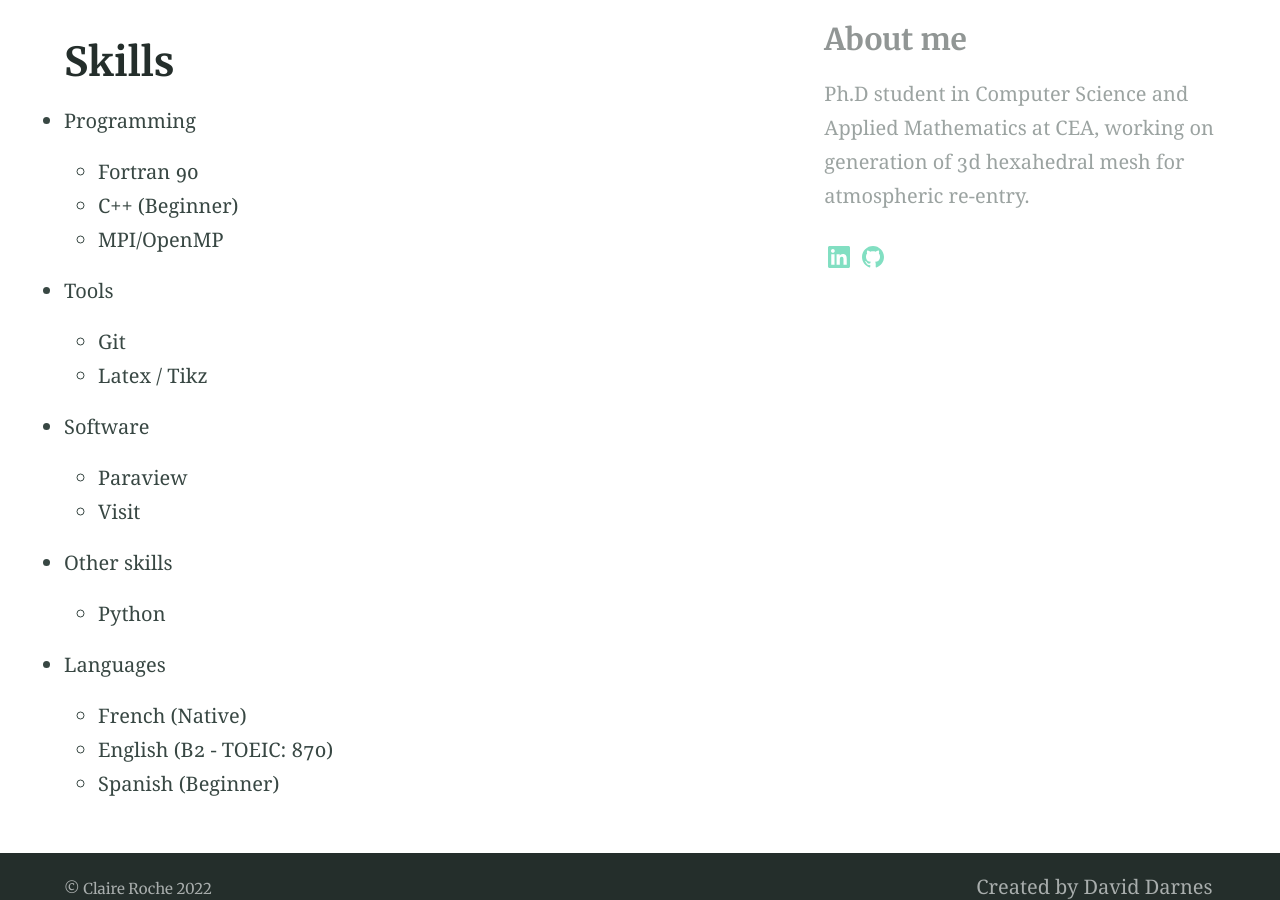
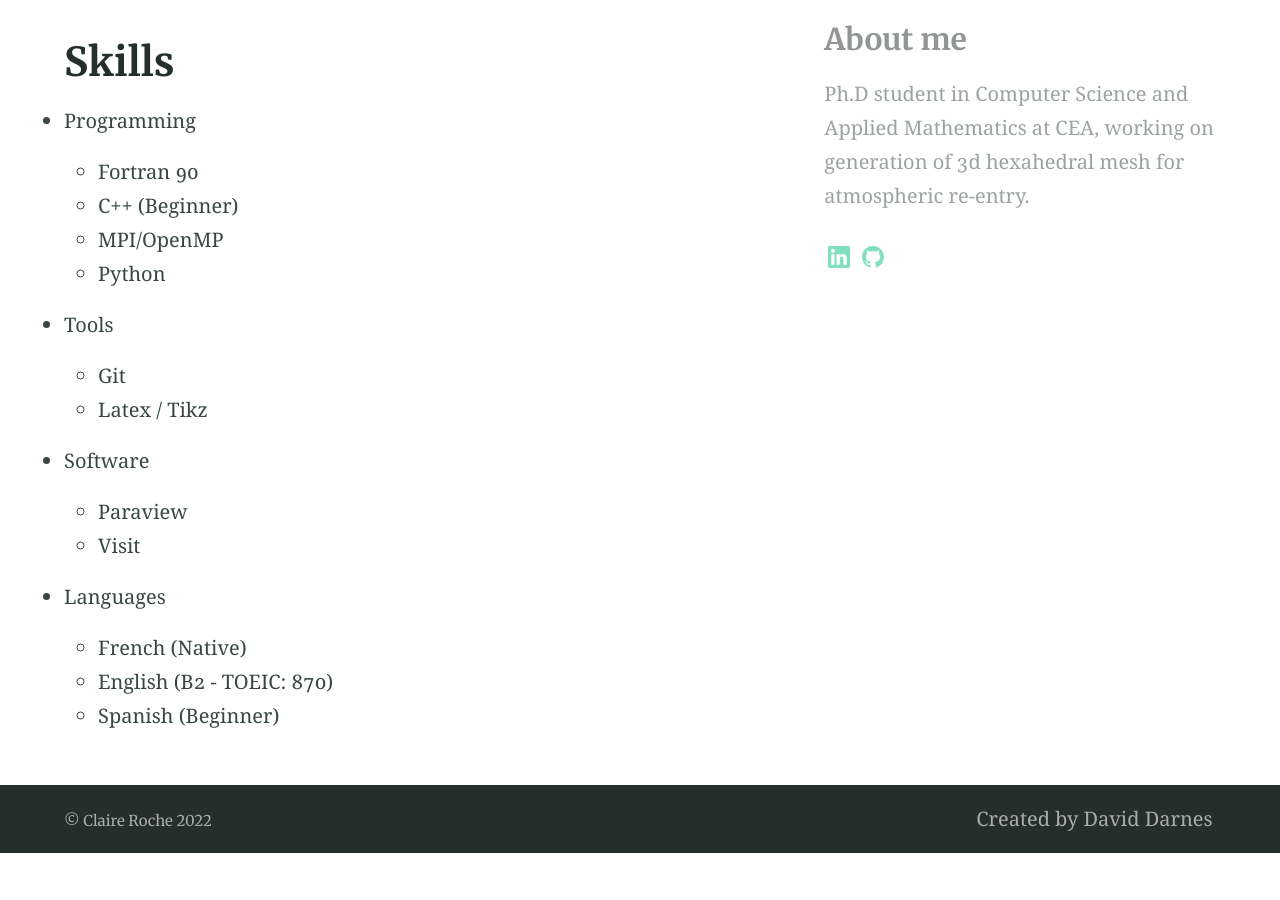
Before and after one commit to claireroche/claireroche.github.io, a Jekyll site: the page built from cv.md, in a window 1280 px wide and 900 px high, scrolled down 850 px. Built offline with Jekyll 4.4.1, drawn with Linux system fonts in a browser that asks for light colours; after the commit the page ends 1703 px from its top, so only the background shows below that.

Commit message:
Correction

```diff
--- a/cv.md
+++ b/cv.md
@@ -32,9 +33,6 @@ aside: true
   * Paraview
   * Visit
 
-* Other skills
-  * Python
-
 * Languages
   * French (Native)
   * English (B2 - TOEIC: 870)
```
Also changed, not shown: other parts of cv.md (+1 -0 lines).
